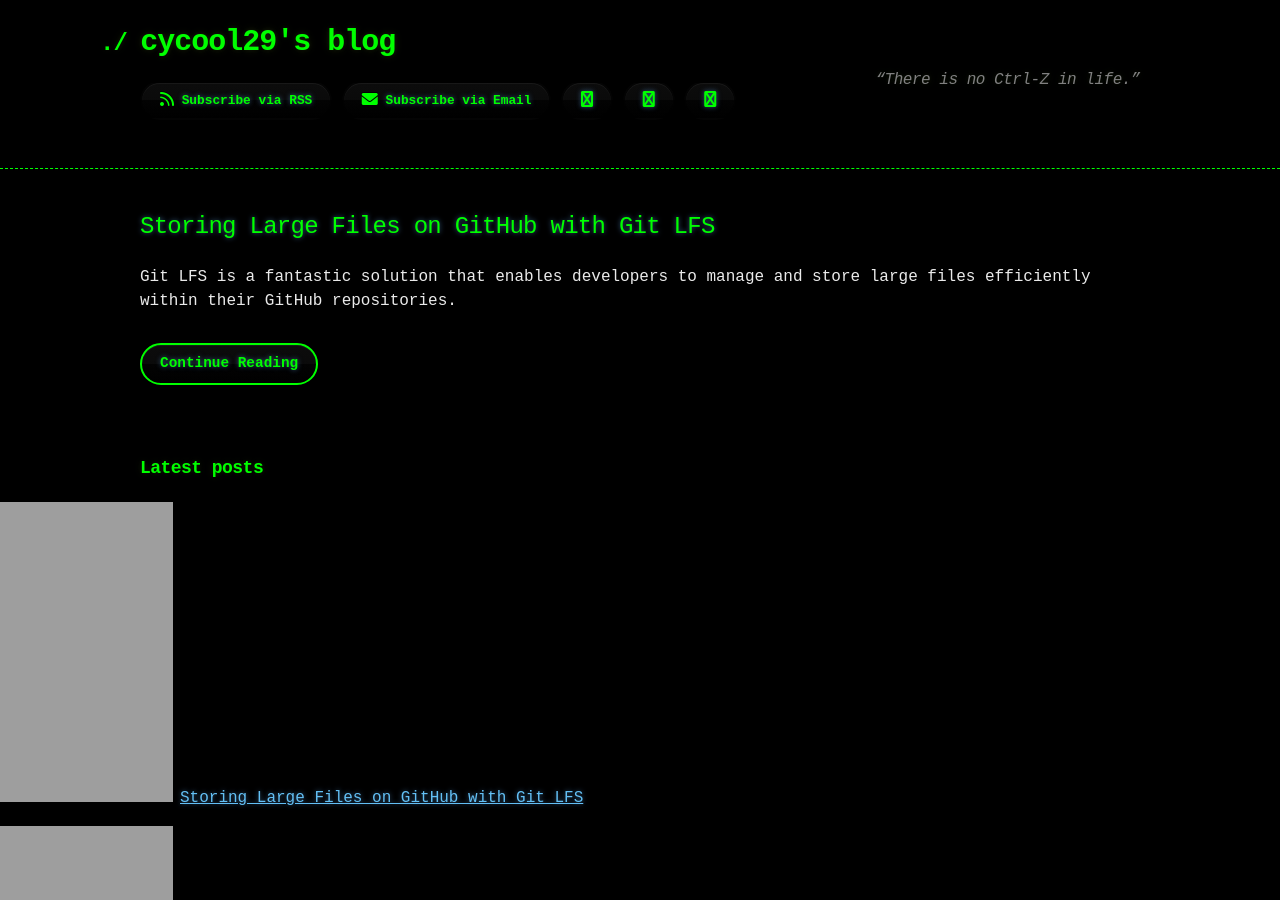
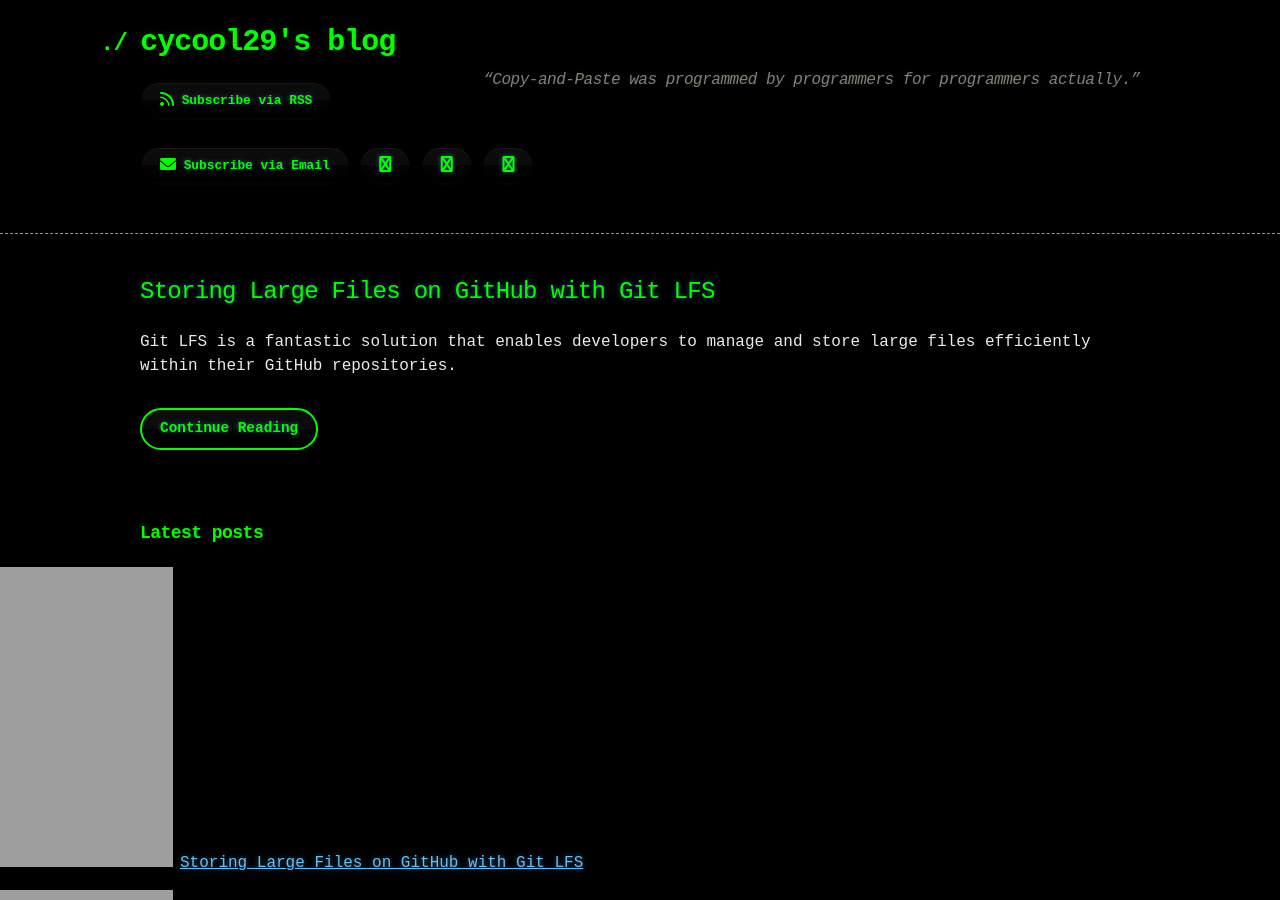
Before and after one commit to cycool29/cycool29.github.io, a Jekyll site: the page built from index.md, in a window 1280 px wide and 900 px high. Built offline with Jekyll 4.4.1, drawn with Linux system fonts in a browser that asks for light colours; a style sheet for code colours, icons or effects is not loaded.

Commit message:
Update quotes

```diff
--- a/_config.yml
+++ b/_config.yml
@@ -1,5 +1,5 @@
 title: cycool29's blog
-description: "“There is no Ctrl-Z in life.” "
+description: "“Copy-and-Paste was programmed by programmers for programmers actually.” "
 bio: A high school student. Intermediate in Python, Git, Bash. Learning JavaScript. He/Him. "
 author: cycool29
 url: https://cycool29.github.io
```
